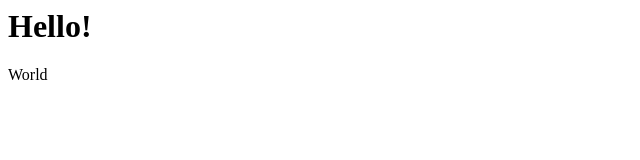
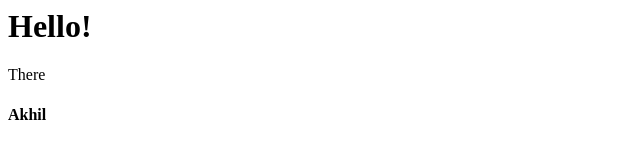
Before and after one commit to preethamakshu/demo, a plain HTML site: page index.html in a window 1280 px wide. Shown: the full height of the page, 0-640 px from the left. Drawn offline with Linux system fonts and the light colour scheme.

Commit message:
added name

```diff
--- a/index.html
+++ b/index.html
@@ -1,2 +1,4 @@
 <h1>Hello!</h1>
-<p>World</p>
+<p>There</p>
+
+<h4>Akhil</h4>
```
